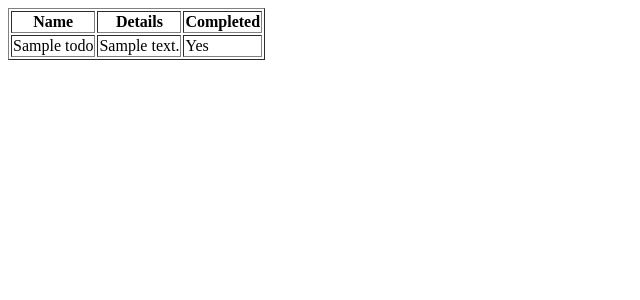
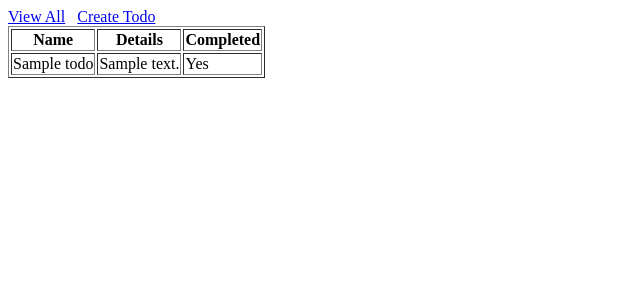
Before and after one commit to vuzDylan/django_basic, a Django app: page /todo/all/ in a window 1280 px wide. Shown: the top 300 px of the page, without its empty margins (0-640 px from the left). Run offline with Django 3.2, Linux system fonts and the light colour scheme; a user stored in the database is signed in; tables that the repository leaves empty hold one stand-in row (values such as "Sample post"); parts of the project's set-up code (start-up, migrations or seed data) failed here and were passed over.

Commit message:
step 4 complete

```diff
--- a/templates/_base.html
+++ b/templates/_base.html
@@ -7,6 +7,11 @@
   {% endblock css %}
 </head>
 <body>
+  {% block navbar %}
+    <div>
+      <a href="/todo/all">View All</a>&nbsp;&nbsp;&nbsp;<a href="/todo/create/">Create Todo</a>
+    </div>
+  {% endblock navbar %}
   {% block content %}
   {% endblock content %}
   {% block scripts %}
--- a/todo/urls.py
+++ b/todo/urls.py
@@ -3,4 +3,5 @@ from todo import views
 
 urlpatterns = [
     url(r'^all/', views.view_todos),
+    url(r'^create/', views.create_todo),
 ]
--- a/todo/views.py
+++ b/todo/views.py
@@ -1,4 +1,6 @@
-from django.shortcuts import render_to_response
+from django.shortcuts import render_to_response, HttpResponseRedirect
+from django.core.context_processors import csrf
+from todo.forms import TodoForm
 from todo.models import Todo
 
 def view_todos(request):
@@ -6,3 +8,19 @@ def view_todos(request):
     args['user'] = request.user
     args['todos'] = Todo.objects.filter(user=request.user)
     return render_to_response('todos.html', args)
+
+def create_todo(request):
+    args = {}
+    args.update(csrf(request))
+    args['user'] = request.user
+    if request.method == 'POST':
+        form = TodoForm(request.POST)
+        if form.is_valid():
+            todo = form.save(commit=False)
+            todo.user = request.user
+            todo.save()
+            return HttpResponseRedirect('/todo/all')
+    else:
+        form = TodoForm()
+    args['form'] = form
+    return render_to_response('create_todo.html', args)
```
Also changed, not shown: todo/forms.py (added, +7 -0 lines), todo/templates/create_todo.html (added, +17 -0 lines).
